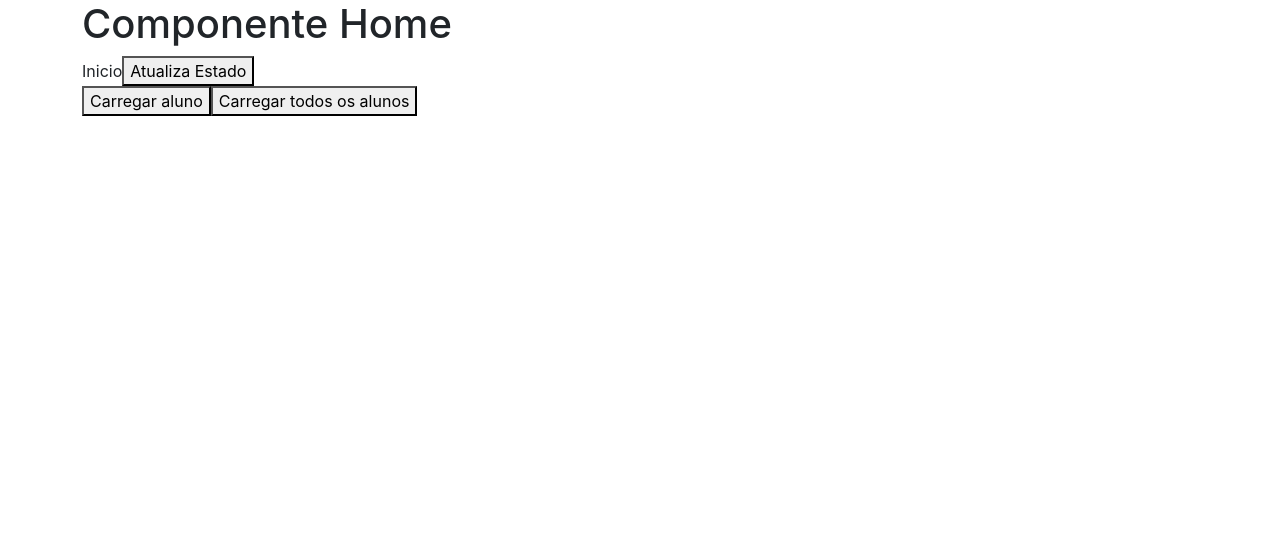
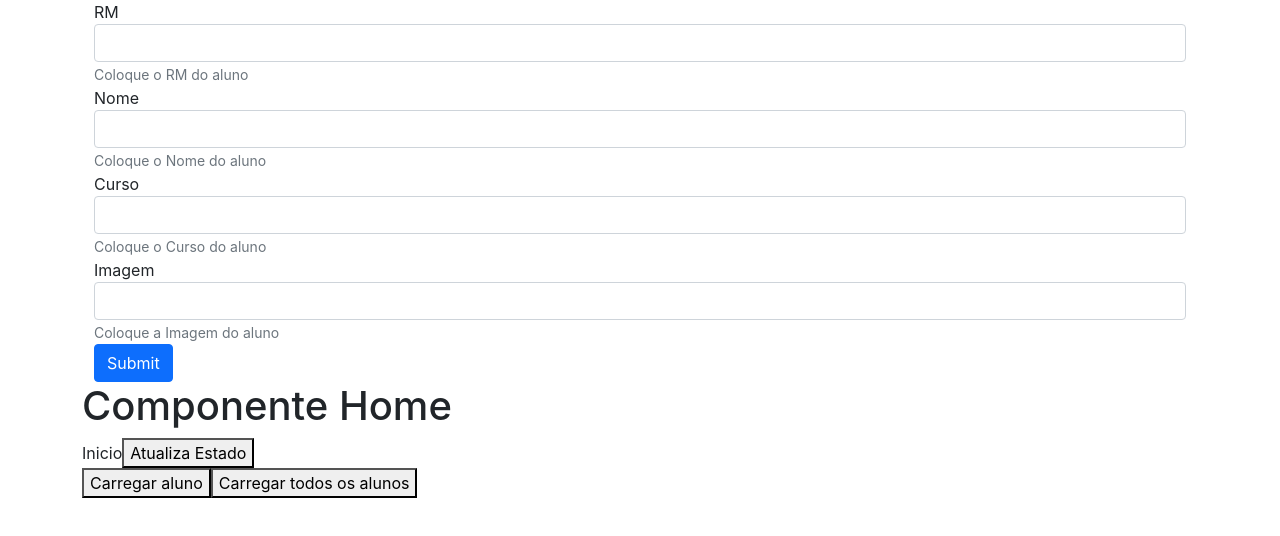
Before and after one commit to proffillipesilva/alunofiec-front, a React (Create React App) app: page / in a window 1280 px wide. Shown: the top 536 px of the page. Built offline with nearby package versions, Linux system fonts and the light colour scheme.

Commit message:
Aula sobre formulario - parte I

```diff
--- /dev/null
+++ b/src/AlunoForm.js
@@ -0,0 +1,47 @@
+import React, {useState} from 'react'
+
+const AlunoForm = () => {
+    let initialState = {}
+    const [form, setForm] = useState(initialState);
+
+
+    const handleChange = (e) => {
+        //console.log(e.target.name + " " + e.target.value)
+        setForm({ [e.target.name] : e.target.value })
+        console.log(form)
+    }
+
+    return (
+        <div className="container">
+            <form>
+                <div className="form-group">
+                  <label for="rm">RM</label>
+                  <input type="number" onChange={handleChange}
+                    className="form-control" name="rm" id="rm" aria-describedby="helpId" placeholder="" value="" />
+                  <small id="helpId" className="form-text text-muted">Coloque o RM do aluno</small>
+                </div>
+                <div className="form-group">
+                  <label for="nome">Nome</label>
+                  <input type="text" onChange={handleChange}
+                    className="form-control" name="nome" id="nome" aria-describedby="helpId" placeholder="" />
+                  <small id="helpId" className="form-text text-muted">Coloque o Nome do aluno</small>
+                </div>
+                <div className="form-group">
+                  <label for="curso">Curso</label>
+                  <input type="text" onChange={handleChange}
+                    className="form-control" name="curso" id="curso" aria-describedby="helpId" placeholder="" />
+                  <small id="helpId" className="form-text text-muted">Coloque o Curso do aluno</small>
+                </div>
+                <div className="form-group">
+                  <label for="profileImage">Imagem</label>
+                  <input type="text" onChange={handleChange}
+                    className="form-control" name="profileImage" id="profileImage" aria-describedby="helpId" placeholder="" />
+                  <small id="helpId" className="form-text text-muted">Coloque a Imagem do aluno</small>
+                </div>
+               <button type="submit" className="btn btn-primary">Submit</button>
+            </form>
+        </div>
+    )
+}
+
+export default AlunoForm
--- a/src/App.js
+++ b/src/App.js
@@ -1,6 +1,7 @@
 import React, {useState} from 'react'
 import Aluno from './Aluno'
 import Home from './Home'
+import AlunoForm from './AlunoForm'
 
 
 const App = () => {
@@ -28,6 +29,7 @@ const App = () => {
 
   return (
     <div className="container">
+      <AlunoForm />
       <Home>
         {alunos != null ? alunos.map(aluno =>
         <Aluno nome={aluno.nome}  curso={aluno.curso}
```
